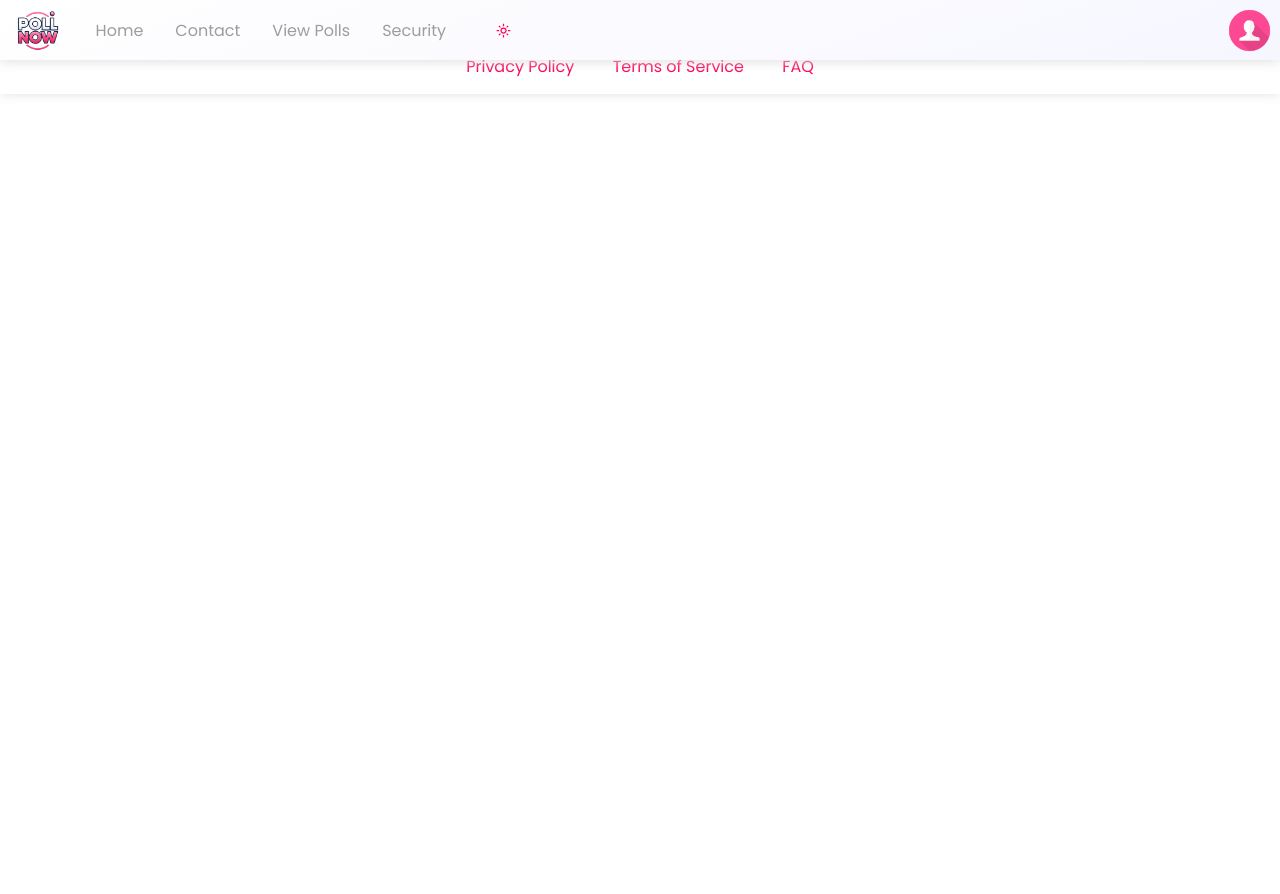
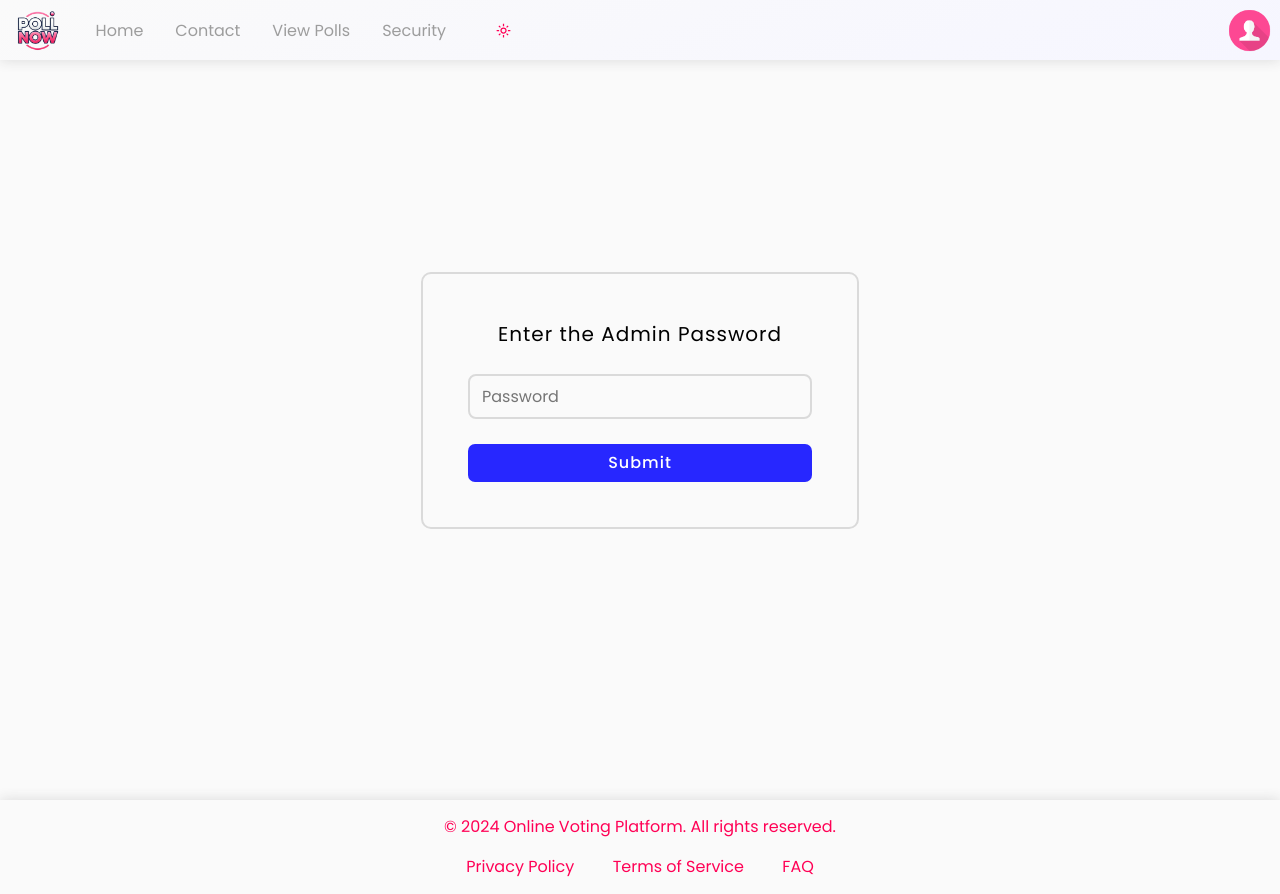
Before and after one commit to ankush-github-11/poll-system, a PHP site: page /myproject/polladmin/polladmin.php in a window 1280 px wide. Before the commit the page ends 95 px from the top, so only its background shows below. Run offline with PHP 8.4, Linux system fonts and the light colour scheme; the visitor is signed in with stand-in values (Sample User, id 1).

Commit message:
Updating the PollAdmin UI

```diff
--- a/polladmin/polladmin-stylesheet.css
+++ b/polladmin/polladmin-stylesheet.css
@@ -2,12 +2,13 @@
     --bg-1: rgb(255, 0, 85);
     --bg-2: rgb(255, 85, 142);
     --bg-3: rgb(235, 0, 78);
-    --bg-color: white;
+    --bg-color: #FAFAFA;
     --bg-color-less: rgb(250, 250, 250);
     --text-color: black;
     --text-color-less: rgb(36, 36, 36);
     --nav-bg-color: rgb(246, 246, 255);
     --nav-footer-shadow: rgb(221, 221, 221);
+    --border: rgb(218, 218, 218);
 
     --hover-color: rgb(245, 245, 245);
     --dropdown-text-color: rgb(26, 26, 26);
@@ -361,6 +363,71 @@ body{
 .signup > a {
     color: white !important;
 }
+.total-div{
+    min-height: 100vh;
+    height: fit-content;
+    width: 100%;
+    display: flex;
+    justify-content: center;
+    align-items: center;
+}
+.main-div-1{
+    height: fit-content;
+    width: fit-content;
+    padding: 45px;
+    margin: 20px;
+    background-color: var(--bg-color-less);
+    border: 2px solid var(--border);
+    border-radius: 10px;
+}
+.enter-pass-box{
+    display: flex;
+    flex-direction: column;
+    justify-content: center;
+    align-items: center;
+    gap: 25px;
+}
+.enter-pass-text{
+    letter-spacing: 1px;
+    font-size: 20px;
+}
+.input-pass {
+    width: 100%;
+    height: 45px;
+    padding: 12px;
+    border-radius: 8px;
+    border: 2px solid var(--border);
+    outline: none;
+    transition: scale 0.3s cubic-bezier(0.19, 1, 0.22, 1),
+    transform 0.1s ease-in-out;
+    background-color: var(--bg-color-less);
+    color: var(--text-color);
+}
+.input-pass:active {
+    transform: scale(0.95);
+    border: 2px solid var(--bg-2);
+}
+
+.input-pass:focus {
+    border: 2px solid var(--bg-2);
+}
+.submit-btn{
+    width: 100%;
+    letter-spacing: 1px;
+    padding: 7px 11px;
+    border: none;
+    outline: none;
+    background-color: rgb(39, 39, 255);
+    color: white;
+    border-radius: 7px;
+    font-weight: 500;
+    cursor: pointer;
+    transition: all 0.25s ease-out;
+    &:hover{
+        transform: translateY(-2px);
+    }
+
+}
                                                                          /*     Footer Starts     */
 footer{
     margin-top: auto;
--- a/polladmin/polladmin.php
+++ b/polladmin/polladmin.php
@@ -1,8 +1,8 @@
 <?php
     include "../config/connect.php";
     if (!isset($_SESSION["username"])){
-        include "../error/error.php";
-        exit();
+        // include "../error/error.php";
+        // exit();
     }
 ?>
 <!DOCTYPE html>
@@ -26,14 +26,14 @@
 <body>
     <div class="sessionUsername hidden">
         <?php
-        if (isset($_SESSION["username"]))
-            echo $_SESSION["username"];
+            if(isset($_SESSION["username"]))
+                echo $_SESSION["username"];
         ?>
     </div>
     <div class="sessionName hidden">
         <?php
-        if (isset($_SESSION["name"]))
-            echo $_SESSION["name"];
+            if(isset($_SESSION["name"]))
+                echo $_SESSION["name"];
         ?>
     </div>
     <header>
@@ -84,12 +84,8 @@
                     <i class="fa-solid fa-bars"></i>
                 </div>
                 <div class="light-dark-div">
-                    <svg class="light-mode-svg" xmlns="http://www.w3.org/2000/svg" viewBox="0 -960 960 960" fill="#ff0055">
-                        <path d="M480-360q50 0 85-35t35-85q0-50-35-85t-85-35q-50 0-85 35t-35 85q0 50 35 85t85 35Zm0 80q-83 0-141.5-58.5T280-480q0-83 58.5-141.5T480-680q83 0 141.5 58.5T680-480q0 83-58.5 141.5T480-280ZM200-440H40v-80h160v80Zm720 0H760v-80h160v80ZM440-760v-160h80v160h-80Zm0 720v-160h80v160h-80ZM256-650l-101-97 57-59 96 100-52 56Zm492 496-97-101 53-55 101 97-57 59Zm-98-550 97-101 59 57-100 96-56-52ZM154-212l101-97 55 53-97 101-59-57Zm326-268Z" />
-                    </svg>
-                    <svg class="dark-mode-svg hidden" xmlns="http://www.w3.org/2000/svg" viewBox="0 -960 960 960" fill="#ff0055">
-                        <path d="M480-120q-150 0-255-105T120-480q0-150 105-255t255-105q14 0 27.5 1t26.5 3q-41 29-65.5 75.5T444-660q0 90 63 153t153 63q55 0 101-24.5t75-65.5q2 13 3 26.5t1 27.5q0 150-105 255T480-120Zm0-80q88 0 158-48.5T740-375q-20 5-40 8t-40 3q-123 0-209.5-86.5T364-660q0-20 3-40t8-40q-78 32-126.5 102T200-480q0 116 82 198t198 82Zm-10-270Z" />
-                    </svg>
+                    <svg class="light-mode-svg" xmlns="http://www.w3.org/2000/svg" viewBox="0 -960 960 960" fill="#ff0055"><path d="M480-360q50 0 85-35t35-85q0-50-35-85t-85-35q-50 0-85 35t-35 85q0 50 35 85t85 35Zm0 80q-83 0-141.5-58.5T280-480q0-83 58.5-141.5T480-680q83 0 141.5 58.5T680-480q0 83-58.5 141.5T480-280ZM200-440H40v-80h160v80Zm720 0H760v-80h160v80ZM440-760v-160h80v160h-80Zm0 720v-160h80v160h-80ZM256-650l-101-97 57-59 96 100-52 56Zm492 496-97-101 53-55 101 97-57 59Zm-98-550 97-101 59 57-100 96-56-52ZM154-212l101-97 55 53-97 101-59-57Zm326-268Z"/></svg>
+                    <svg class="dark-mode-svg hidden" xmlns="http://www.w3.org/2000/svg" viewBox="0 -960 960 960" fill="#ff0055"><path d="M480-120q-150 0-255-105T120-480q0-150 105-255t255-105q14 0 27.5 1t26.5 3q-41 29-65.5 75.5T444-660q0 90 63 153t153 63q55 0 101-24.5t75-65.5q2 13 3 26.5t1 27.5q0 150-105 255T480-120Zm0-80q88 0 158-48.5T740-375q-20 5-40 8t-40 3q-123 0-209.5-86.5T364-660q0-20 3-40t8-40q-78 32-126.5 102T200-480q0 116 82 198t198 82Zm-10-270Z"/></svg>
                 </div>
                 <div class="login hidden">
                     <a draggable="false" class="nav-link active" href="../login/login.php">Login</a>
@@ -97,7 +93,7 @@
                 <div class="signup hidden">
                     <a draggable="false" class="nav-link active" href="../signup/signup.php">Sign Up</a>
                 </div>
-                <!-- Profile Code Starts -->
+            <!-- Profile Code Starts -->
                 <div class="dropdown-profile-div hidden">
                     <div class="profile">
                         <img draggable="false" src="../images/profile-logo.png" class="profile-logo no-select" alt="Profile Logo">
@@ -110,7 +106,7 @@
                             <div class="profile-name-div">
                                 <a href="../profile/profile.php">
                                     <?php
-                                    if (isset($_SESSION["name"]))
+                                        if(isset($_SESSION["name"]))
                                         echo $_SESSION["name"];
                                     ?>
                                 </a>
@@ -127,18 +123,29 @@
                         </div>
                         <div class="signout-div">
                             <i class="fa-solid fa-arrow-right-from-bracket"></i>
-                            <form action="../home/index.php" method="POST">
+                            <form action="./index.php" method="POST">
                                 <button class="sign-out-btn" name="signout" type="submit">Sign Out</button>
                             </form>
                         </div>
                     </div>
                 </div>
-                <!-- Profile Code Ends -->
+            <!-- Profile Code Ends -->
             </div>
         </nav>
     </header>
     <main>
+        <div class="total-div">
+            <div class="main-div-1">
+            <div class="enter-pass-box">
+                <div class="enter-pass-text">Enter the Admin Password</div>
+                <input type="text" name="pass" class="input-pass" placeholder="Password">
+                <input type="submit" value="Submit" class="submit-btn">
+            </div>
+            </div>
+            <div class="main-div-2">
 
+            </div>
+        </div>
 
 
     </main>
```
Also changed, not shown: other parts of polladmin/polladmin-stylesheet.css (+48 -0 lines).
